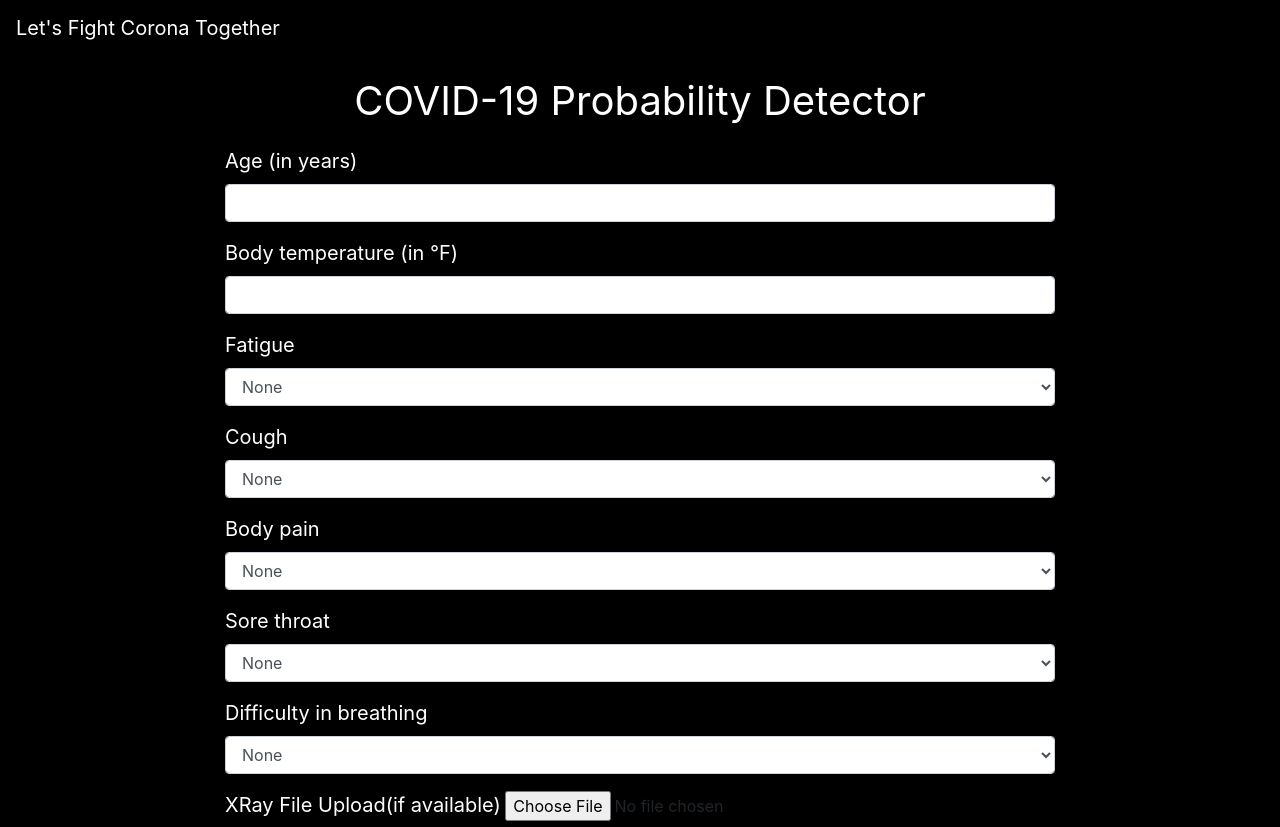
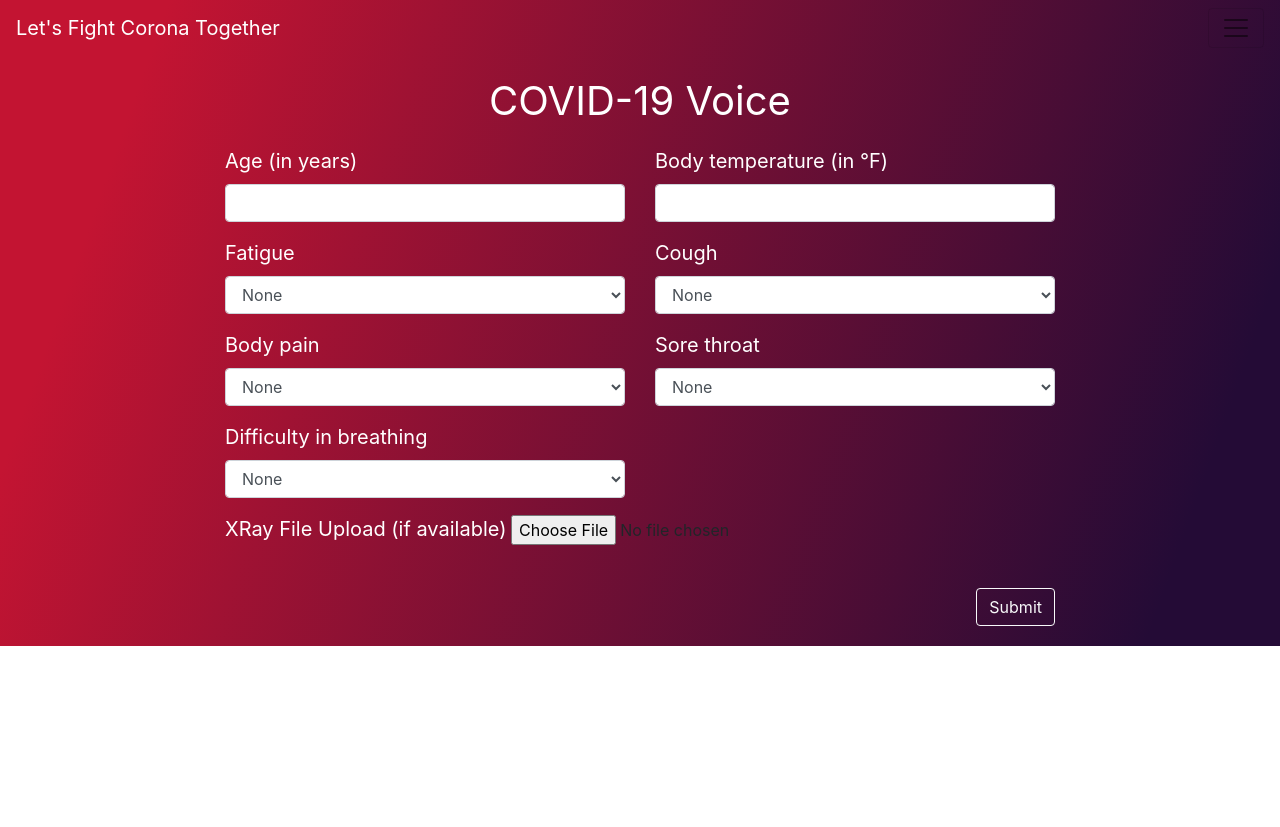
Before and after one commit to vijpandaturtle/covid-voice, a Django app: page / in a window 1280 px wide. Shown: the top 827 px of the page. After the commit the page ends 646 px from the top, so only its background shows below. Run offline with Django 3.2, Linux system fonts and the light colour scheme; some libraries are stand-ins or nearby versions.

Commit message:
Modified UI

```diff
--- a/django/Templates/home.html
+++ b/django/Templates/home.html
@@ -10,10 +10,10 @@
     <!-- Bootstrap CSS -->
     <link rel="stylesheet" href="https://stackpath.bootstrapcdn.com/bootstrap/4.4.1/css/bootstrap.min.css" integrity="sha384-Vkoo8x4CGsO3+Hhxv8T/Q5PaXtkKtu6ug5TOeNV6gBiFeWPGFN9MuhOf23Q9Ifjh" crossorigin="anonymous">
 
-    <title>COVID-19 Kiosk</title>
+    <title>COVID-19 Voice</title>
   </head>
-  <body style ="background-color: #000">
-    <nav class="navbar navbar-light" style="background-color: rgb(0, 0, 0);">
+  <body style ="background-image: linear-gradient( 109.6deg,  #c31432 11.2%, #240b36 91.1% ); background-repeat: no-repeat; background-size: cover; background-position: center center;">
+    <nav class="navbar navbar-light">
   <a class="navbar-brand" style="color: white">Let's Fight Corona Together</a>
   <button class="navbar-toggler" type="button" data-toggle="collapse" data-target="#navbarSupportedContent" aria-controls="navbarSupportedContent" aria-expanded="false" aria-label="Toggle navigation">
     <span class="navbar-toggler-icon"></span>
@@ -34,20 +34,23 @@
   </div>
 </nav>
 
-<p align="center" style="font-size: 40px; margin: 15px; color: white"> COVID-19 Probability Detector </p>
+<p align="center" style="font-size: 40px; margin: 15px; color: white">COVID-19 Voice</p>
 
 <div style="margin-left: 225px; margin-right: 225px">
 <form method='post' action='/result'  enctype="multipart/form-data">
   {% csrf_token %}
-  <div class="form-group">
+  <div class="row">
+  <div class="form-group col-6">
     <label for="Age" style="color: white; font-size: 20px">Age (in years)</label>
     <input class="form-control" type="number" id="exampleInputEmail1" name="Age" Required>
   </div>
-  <div class="form-group">
+  <div class="form-group col-6">
     <label for="BodyTemp." style="color: white; font-size: 20px">Body temperature (in &#176;F)</label>
     <input class="form-control" id="exampleInputEmail1" name="BodyTemp." Required>
   </div>
-  <div class="form-group">
+  </div>
+  <div class="row">
+    <div class='form-group col-6'>
     <label for="Fatigue" style="color: white; font-size: 20px">Fatigue</label>
     <select class="form-control" id="exampleFormControlSelect1" name="Fatigue" Required>
       <option value="">None</option>
@@ -55,7 +58,7 @@
       <option value="1">Yes</option>
     </select>
   </div>
-  <div class="form-group">
+  <div class="form-group col-6">
     <label for="Cough" style="color: white; font-size: 20px">Cough</label>
     <select class="form-control" id="exampleFormControlSelect1" name="Cough" Required>
       <option value="">None</option>
@@ -63,7 +66,9 @@
       <option value="1">Yes</option>
     </select>
   </div>
-  <div class="form-group">
+  </div>
+  <div class="row">
+    <div class="form-group col-6">
     <label for="BodyPain" style="color: white; font-size: 20px">Body pain</label>
     <select class="form-control" id="exampleFormControlSelect1" name="BodyPain" Required>
       <option value="">None</option>
@@ -71,7 +76,7 @@
       <option value="1">Yes</option>
     </select>
   </div>
-  <div class="form-group">
+  <div class="form-group col-6">
     <label for="SoreThroat" style="color: white; font-size: 20px">Sore throat</label>
     <select class="form-control" id="exampleFormControlSelect1" name="SoreThroat" Required>
       <option value="">None</option>
@@ -80,7 +85,9 @@
       <option value="2">Too much</option>
     </select>
   </div>
-  <div class="form-group">
+  </div>
+  <div class="row">
+    <div class='form-group col-6'>
     <label for="BreathingDifficulty" style="color: white; font-size: 20px">Difficulty in breathing</label>
     <select class="form-control" id="exampleFormControlSelect1" name="BreathingDifficulty" Required>
       <option value="">None</option>
@@ -89,8 +96,9 @@
       <option value="2">Too much</option>
     </select>
   </div>
+</div>
   <div class="form-group">
-    <label for="XrayImage" style="color: white; font-size: 20px">XRay File Upload(if available)</label>
+    <label for="XrayImage" style="color: white; font-size: 20px">XRay File Upload (if available)</label>
     <input type="file" name="myfile">
   </div>
   <button type="submit" class="btn btn-outline-light" style="margin-bottom: 20px; margin-top: 20px; float: right">Submit</button>
--- a/django/Templates/result.html
+++ b/django/Templates/result.html
@@ -27,7 +27,7 @@
     document.getElementById(id).style = 'transform: rotate(' + deg + 'deg)';
     </script> {% endcomment %}
 
-    <title>COVID-19 Kiosk</title>
+    <title>COVID-19 Voice</title>
   </head>
   <body>
     <nav class="navbar navbar-light" style="background-color: #1F618D;">
```
